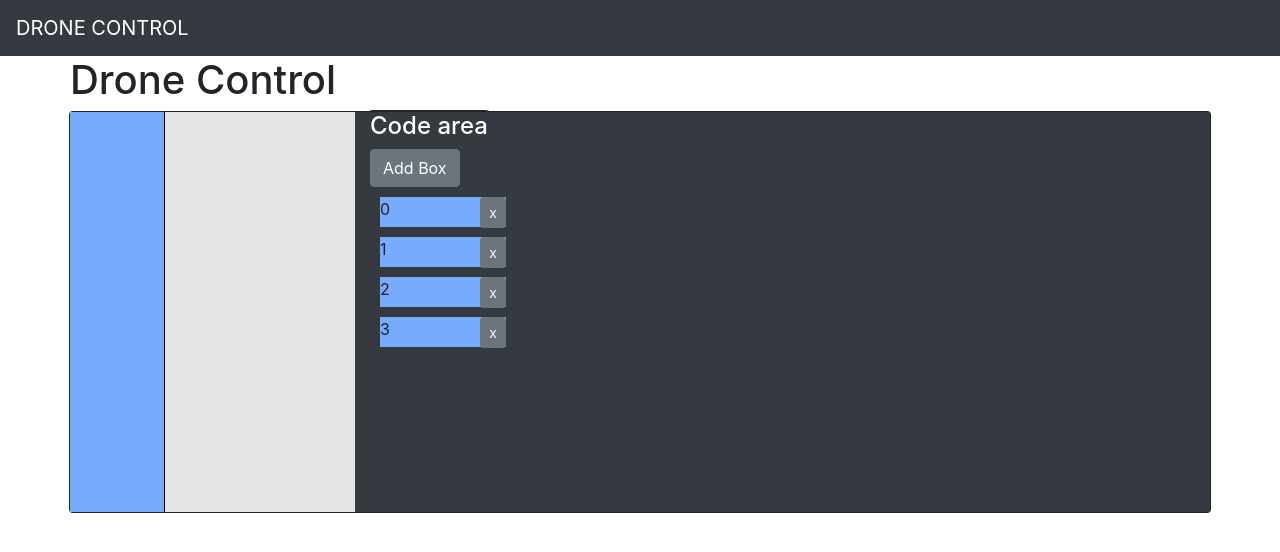
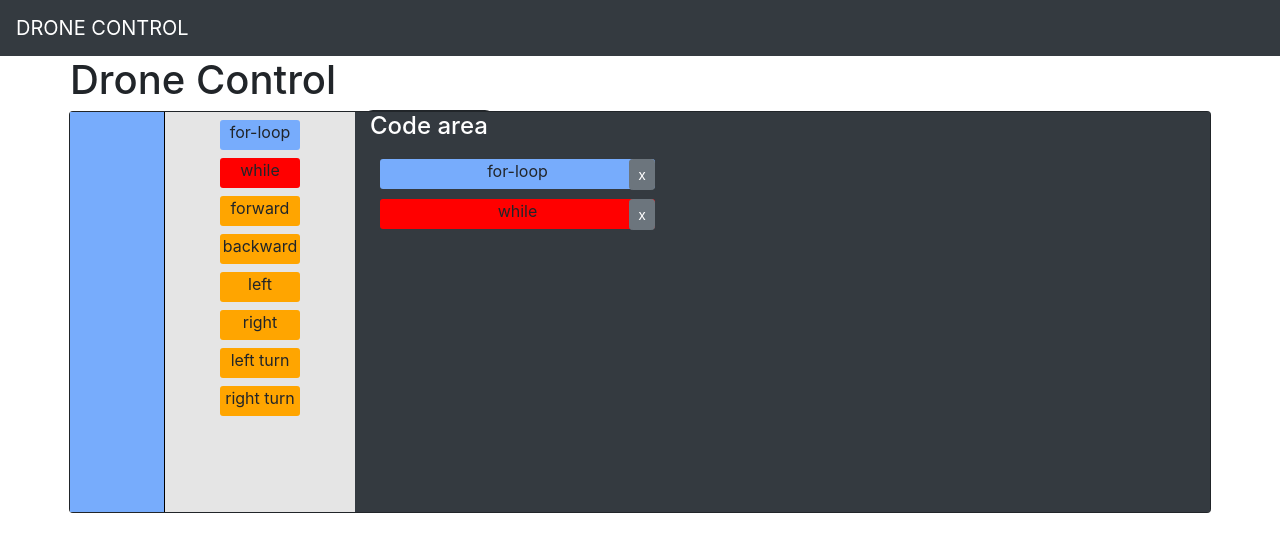
Before and after one commit to da1957/Drone-Control, a React (Create React App) app in the folder software/frontend/: page / in a window 1280 px wide. Shown: the top 552 px of the page. Built offline with nearby package versions, Linux system fonts and the light colour scheme.

Commit message:
Continued progress on code blocks, have ability to create types of blocks with dif sizes colours etc

```diff
--- a/software/frontend/src/assets/components/grid.js
+++ b/software/frontend/src/assets/components/grid.js
@@ -5,12 +5,11 @@ import '../css/ide.css'
 
 const ResponsiveGridLayout = WidthProvider(Responsive)
 
-class myFirstGrid extends React.Component {
-
+class Grid extends React.Component {
     constructor(props) {
         super(props);
         this.state = {
-            items: [0, 1, 2, 3].map(function(i) {
+            items: ["for-loop.0", "while.1"].map(function(i) {
                 return {
                     i: i.toString(),
                     x: 0,
@@ -20,18 +19,28 @@ class myFirstGrid extends React.Component {
                     isResizable: false,
                 };
             }),
-            counter: 4,
+            counter: 2,
         };
 
-        this.addItem = this.addItem.bind(this);
         this.onBreakPointChange = this.onBreakPointChange(this);
         this.onLayoutChange = this.onLayoutChange.bind(this);
     }
 
+    //TODO: Make a seperate block component, I tried but had problems with grid layout not rendering it, think you need to pass in lots of props
+    //https://github.com/STRML/react-grid-layout/issues/299
     createElement(item) {
+        //Create correct classname with blocktype and size
+        //Have to split at a delim as each grid item needs a unique key so had to give them a number
+        var blockType = item.i.split('.')[0]
+        var className = "droppable-element code-block ".concat(blockType)
+
+        blockType === "for-loop" || blockType === "while"
+            ? className = className.concat(" col-4")
+            : className = className.concat(" col-2")
+
         return (
-          <div className="bg-lblue" key={item.i} data-grid={item}>
-            {<span>{item.i}</span>}
+          <div className={className} key={item.i} data-grid={item}>
+            {blockType}
             <Button className="remove" size="sm" onClick={this.removeItem.bind(this, item)}>x</Button>
           </div>
         );
@@ -46,35 +55,35 @@ class myFirstGrid extends React.Component {
         this.setState({layout: layout});
     }
 
-    addItem() {
-        var ypos = this.state.items[this.state.items.length - 1].y + 1
-        var xpos = this.state.items[this.state.items.length - 1].x + 1
-
-        this.setState({items: this.state.items[this.state.items.length - 1].w = 2})
-        this.setState({items: this.state.items.concat({i: "n" + this.state.counter, x: xpos, y: ypos, w: 1, h: 1, isResizable: false}), counter: this.state.counter + 1});
-
+    removeItem(item) {
+        this.setState({items: this.state.items.filter(x => x !== item)})
     }
 
-    removeItem(item) {
-        this.setState({items: this.state.items.filter(x => x != item)})
+    onDrop = (layout, layoutItem, event) => {
+        //This will retrieve data added to event when block is dragged
+        var blockType = event.dataTransfer.getData("blockType")
+
+        //idk why this is needed but had a weird problem where it would have wrong y value so bodged it for now
+        var yVal = layoutItem.y > 0 ? layoutItem.y -1 : layoutItem.y
+        this.setState({items: this.state.items.concat({i: blockType + "." + this.state.counter, x: layoutItem.x, y: yVal, w:1, h:1, isResizable: false}),
+        counter: this.state.counter + 1})
     }
 
     render() {
         return (
             <div>
-                <Button onClick={() => {this.addItem()}}>Add Box</Button>
-                <ResponsiveGridLayout onLayoutChange={this.onLayoutChange}  onBreakpointChange={this.onBreakPointChange}  {...this.props}>
-                    {this.state.items.map(item => this.createElement(item))}
+                <ResponsiveGridLayout onLayoutChange={this.onLayoutChange}  onBreakpointChange={this.onBreakPointChange} isDroppable={true} onDrop={this.onDrop} {...this.props}>
+                    {this.state.items.map(i => this.createElement(i))}
                 </ResponsiveGridLayout>
             </div>
         )
     }
 }
 
-myFirstGrid.defaultProps = {
+Grid.defaultProps = {
     className: "layout",
-    cols: {lg: 12, md: 10, sm: 6, xs: 4, xxs: 2},
+    cols: {lg: 1, md: 1, sm: 1, xs: 1, xxs: 1},
     rowHeight: 30
 }
 
-export default myFirstGrid
+export default Grid
--- a/software/frontend/src/assets/components/ide.js
+++ b/software/frontend/src/assets/components/ide.js
@@ -6,7 +6,7 @@ class IDE extends React.Component {
     constructor(props) {
         super(props);
         this.state = {
-
+            blockTypes: ["for-loop", "while", "forward", "backward", "left", "right", "left turn", "right turn"]
         }
     }
 
@@ -16,8 +16,8 @@ class IDE extends React.Component {
                 <div className="col-1 bg-lblue">
                     <div className="vr"></div>
                 </div>
-                <div className="col-2 bg-lgrey">
-
+                <div className="col-2 bg-lgrey pt-2">
+                    {this.state.blockTypes.map(blockName => <DraggableCodeBlock name={blockName} />)}
                 </div>
                 <div className="col-9 bg-dark" style={{height: '50vh'}}>
                     <h1 className="h4 text-white">Code area</h1>
@@ -28,4 +28,12 @@ class IDE extends React.Component {
     }
 }
 
+function DraggableCodeBlock(props) {
+    var className = "droppable-element code-block " + props.name
+    return (
+        <div className={className} draggable={true} unselectable="on" onDragStart={e => e.dataTransfer.setData("blockType", props.name)}>{props.name}</div>
+    )
+}
+
+
 export default IDE
--- a/software/frontend/src/assets/css/ide.css
+++ b/software/frontend/src/assets/css/ide.css
@@ -21,3 +21,26 @@
     position: absolute;
     right: 0px;
 }
+
+.code-block {
+    width: 50%;
+    height: 30px;
+    margin: auto;
+    border-radius: 3px;
+    text-align: center;
+}
+
+.code-block.for-loop {
+    background-color: #77ACFC;
+    margin-bottom: 5%;
+}
+
+.code-block.while {
+    background-color: red;
+    margin-bottom: 5%;
+}
+
+.code-block.forward, .code-block.backward, .code-block.left, .code-block.right, .code-block.right-turn, .code-block.left-turn {
+    background-color: orange;
+    margin-bottom: 5%;
+}
```
